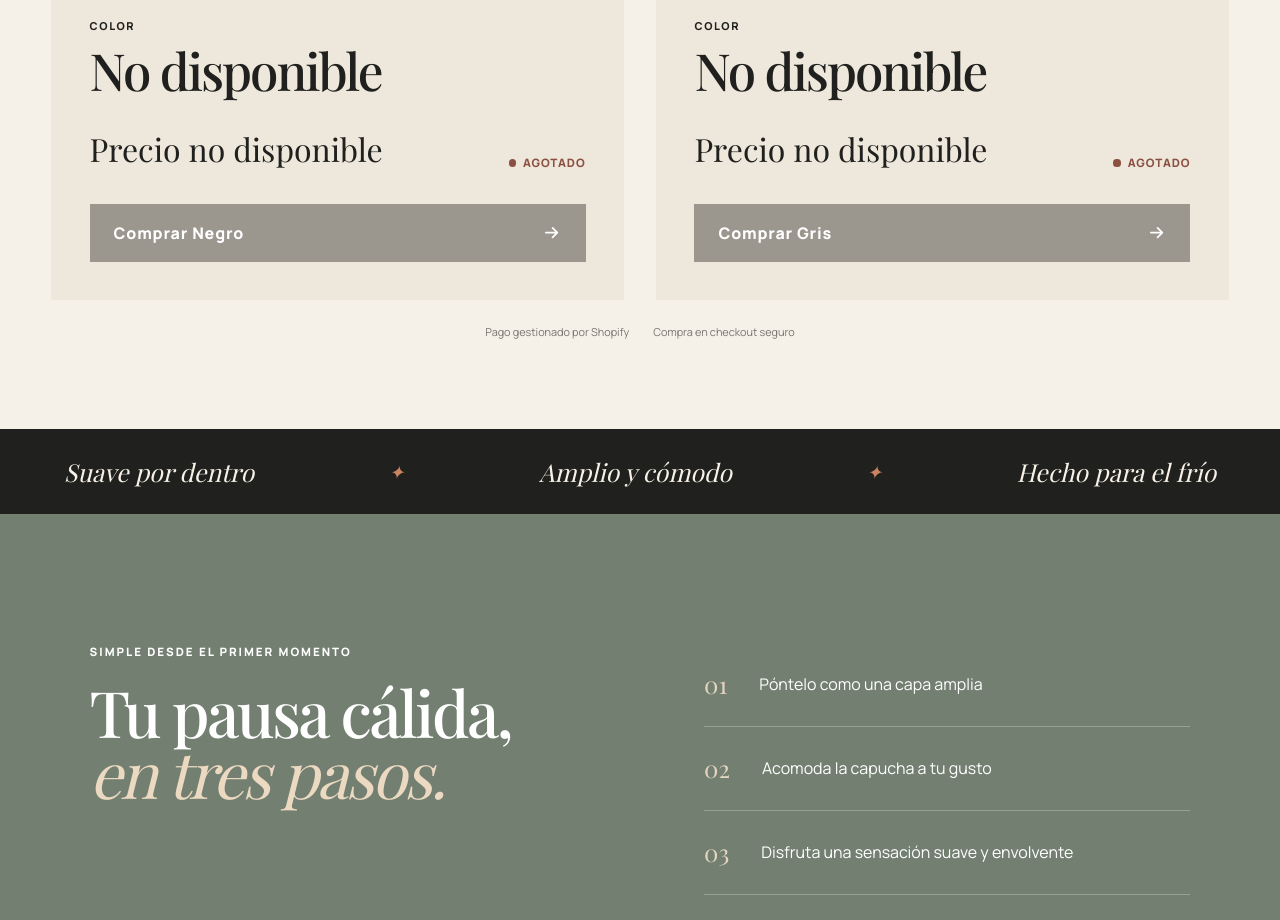
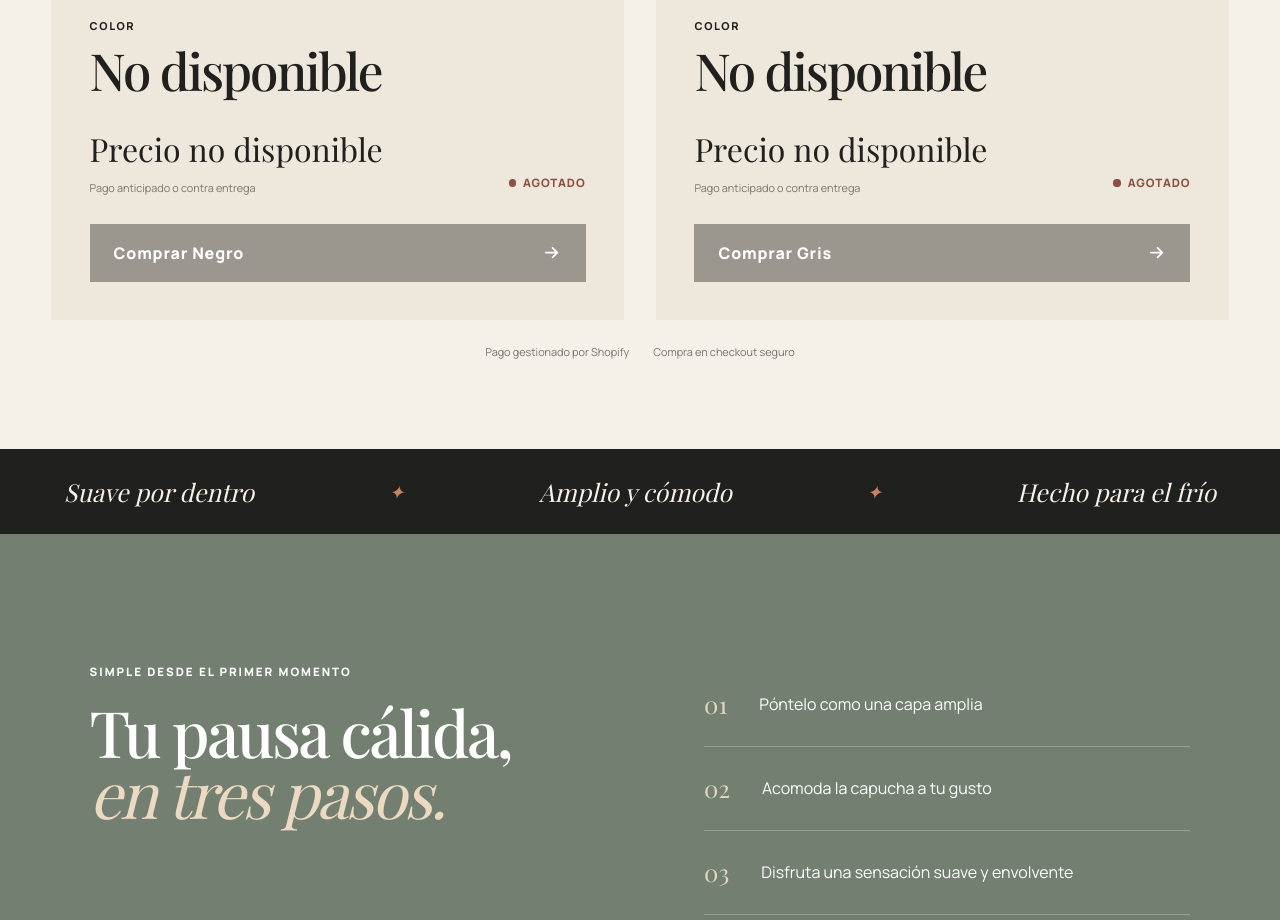
Before and after one commit to carlosarturo636/buzo-termico-store, a Next.js app: page / in a window 1280 px wide. Shown: the part 1320-2240 px from the top of the page. Built offline with nearby package versions, Linux system fonts and the light colour scheme; a web font is replaced by a local one.

Commit message:
feat: show available payment options

```diff
--- a/app/globals.css
+++ b/app/globals.css
@@ -50,6 +50,7 @@ p { line-height: 1.65; }
 .variant-label { margin: 0 0 .65rem; font-size: .68rem; font-weight: 800; letter-spacing: .15em; text-transform: uppercase; }
 .variant-commerce { margin: 1.75rem 0; display: flex; justify-content: space-between; align-items: end; gap: 1rem; }
 .variant-commerce .price { margin: 0; }
+.payment-note { margin: .3rem 0 0; color: #77756e; font-size: .68rem; font-weight: 400; line-height: 1.4; }
 .availability { margin: 0 0 .25rem; font-size: .72rem; font-weight: 800; letter-spacing: .08em; text-transform: uppercase; }
 .availability::before { content: ""; width: .45rem; height: .45rem; margin-right: .45rem; display: inline-block; border-radius: 50%; background: currentColor; }
 .availability.is-available { color: #526a4d; }
--- a/components/Hero.tsx
+++ b/components/Hero.tsx
@@ -48,7 +48,10 @@ function VariantCard({ variant, media, purchaseLabel }: {
           <h2>{variantName(variant)}</h2>
         </div>
         <div className="variant-commerce">
-          <p className="price">{variant ? formatMoney(variant.price) : "Precio no disponible"}</p>
+          <div className="variant-price">
+            <p className="price">{variant ? formatMoney(variant.price) : "Precio no disponible"}</p>
+            <p className="payment-note">Pago anticipado o contra entrega</p>
+          </div>
           <p className={`availability ${variant?.availableForSale ? "is-available" : "is-unavailable"}`}>
             {variant?.availableForSale ? "Disponible" : "Agotado"}
           </p>
```
